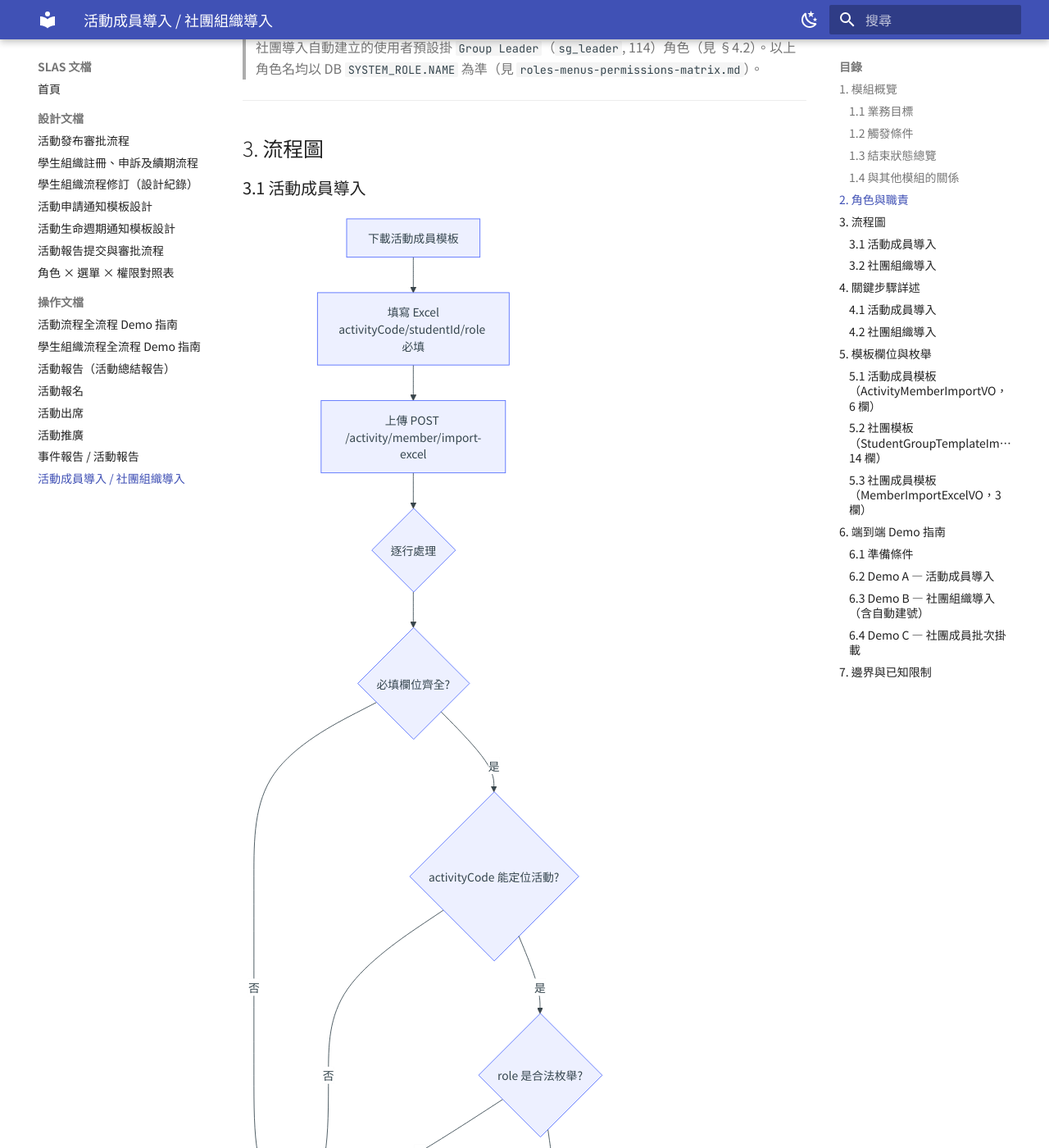
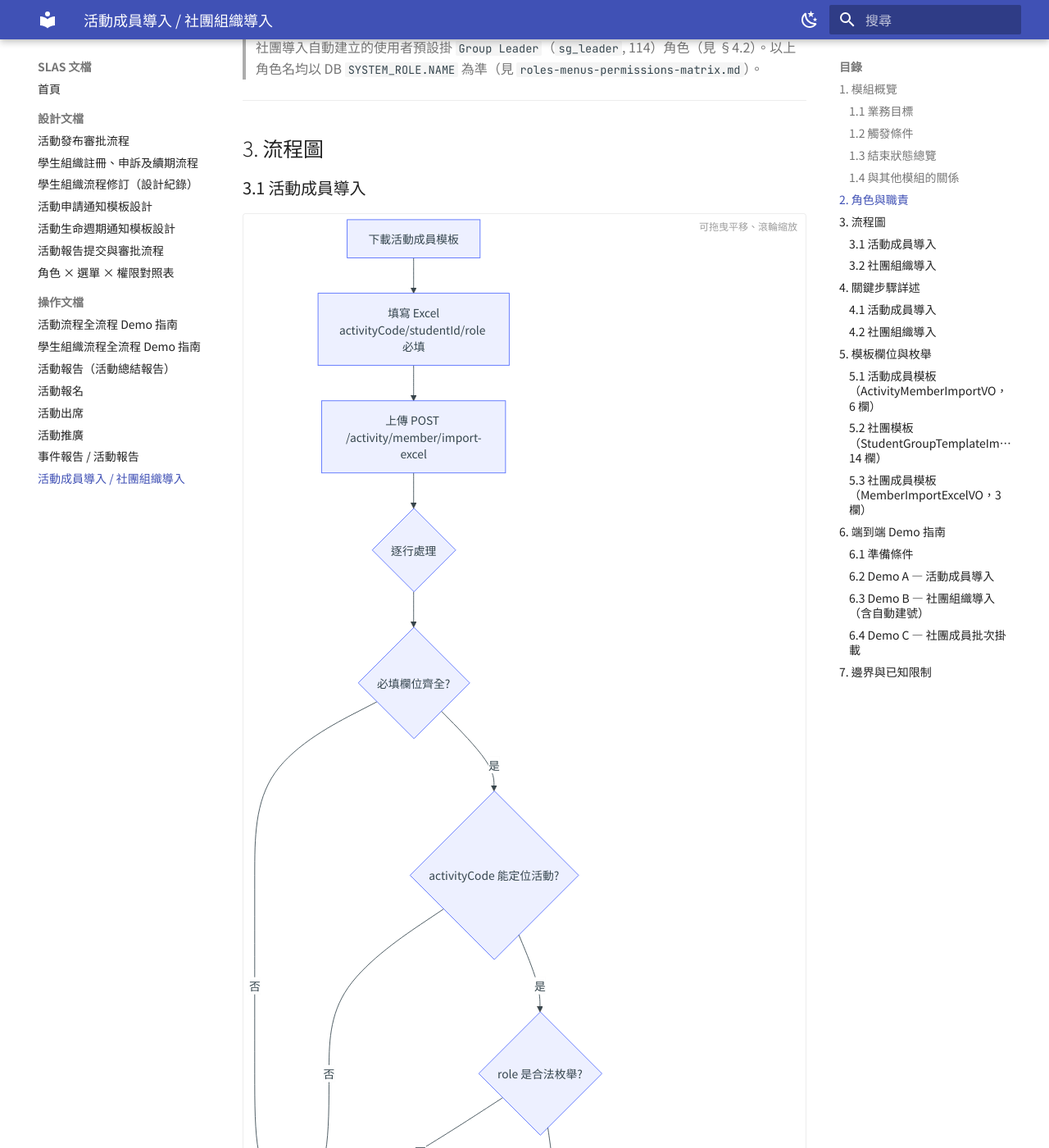
Before and after one commit to OneStar-Projects/SLAS-Docs, an MkDocs documentation site: the page built from docs/import-modules-guide.md, in a window 1280 px wide and 1400 px high, scrolled down 1890 px. Shown: the whole window at 82% size. Built offline with MkDocs 1.6.1 and Material for MkDocs 9.7.7, drawn with Linux system fonts in a browser that asks for light colours; comment, search, counter and statistics services are not loaded.

Commit message:
docs: make the Mermaid flowcharts zoomable and pannable
Material renders Mermaid as a static SVG, so large flowcharts were hard to
read compared with viewing the same .md on GitHub.

svg-pan-zoom is attached once mermaid.js has actually inserted the SVG,
which a MutationObserver waits for; document$ re-runs it after an instant
navigation so charts on the next page are handled too.

```diff
--- /dev/null
+++ b/docs/javascripts/mermaid-zoom.js
@@ -0,0 +1,64 @@
+/*
+ * 讓 Mermaid 流程圖可縮放／拖曳，對齊 GitHub 上檢視 .md 時的體驗。
+ *
+ * Material 的 Mermaid 是在瀏覽器端渲染的：建置產物裡只有 <div class="mermaid">，
+ * SVG 要等 mermaid.js 跑完才出現，所以不能在 DOMContentLoaded 直接抓。
+ * 這裡用 MutationObserver 等 SVG 真的插進來再初始化。
+ *
+ * document$ 是 Material 提供的 observable，navigation.instant 切頁時也會觸發，
+ * 否則換頁後新頁面的圖不會被處理。
+ */
+(function () {
+  var ZOOM_OPTS = {
+    zoomEnabled: true,
+    controlIconsEnabled: true,   // 右下角 +/-/reset 按鈕
+    fit: true,
+    center: true,
+    minZoom: 0.5,
+    maxZoom: 10,
+    zoomScaleSensitivity: 0.3
+  };
+
+  function enhance(svg) {
+    if (svg.dataset.zoomReady) return;        // 避免重複初始化
+    if (typeof svgPanZoom !== 'function') return;
+
+    // mermaid 產生的 SVG 預設 max-width 會讓 pan-zoom 量不到尺寸
+    svg.style.maxWidth = 'none';
+    svg.style.width = '100%';
+    if (!svg.style.height) svg.style.height = '70vh';
+
+    try {
+      svgPanZoom(svg, ZOOM_OPTS);
+      svg.dataset.zoomReady = '1';
+    } catch (e) {
+      /* 單張圖失敗不該影響整頁 */
+    }
+  }
+
+  function scan(root) {
+    (root || document).querySelectorAll('.mermaid > svg').forEach(enhance);
+  }
+
+  function watch() {
+    scan();
+
+    var blocks = document.querySelectorAll('.mermaid');
+    if (!blocks.length) return;
+
+    // 不用 :has()，舊瀏覽器不支援會讓整段失效；直接全部掛上，enhance 自己會去重
+    var obs = new MutationObserver(function () { scan(); });
+    blocks.forEach(function (el) {
+      obs.observe(el, { childList: true, subtree: true });
+    });
+    // 保險：mermaid 偶爾在 observer 掛上前就渲染完
+    setTimeout(scan, 1200);
+    setTimeout(function () { obs.disconnect(); }, 15000);
+  }
+
+  if (typeof document$ !== 'undefined') {
+    document$.subscribe(watch);        // Material：含 instant navigation
+  } else {
+    document.addEventListener('DOMContentLoaded', watch);
+  }
+})();
--- /dev/null
+++ b/docs/stylesheets/mermaid-zoom.css
@@ -0,0 +1,35 @@
+/* Mermaid 圖容器：給 pan-zoom 一個穩定的畫布，並提示可互動 */
+.mermaid {
+  position: relative;
+  border: 1px solid var(--md-default-fg-color--lightest);
+  border-radius: .2rem;
+  background: var(--md-default-bg-color);
+  overflow: hidden;
+  margin: 1em 0;
+}
+
+.mermaid > svg {
+  display: block;
+  cursor: grab;
+}
+
+.mermaid > svg:active {
+  cursor: grabbing;
+}
+
+/* svg-pan-zoom 的控制按鈕在深色模式下預設是黑的，會看不見 */
+[data-md-color-scheme="slate"] .mermaid #svg-pan-zoom-controls g {
+  fill: var(--md-default-fg-color--light);
+}
+
+/* 操作提示 */
+.mermaid::after {
+  content: "可拖曳平移、滾輪縮放";
+  position: absolute;
+  top: .3rem;
+  right: .5rem;
+  font-size: .6rem;
+  color: var(--md-default-fg-color--light);
+  pointer-events: none;
+  opacity: .7;
+}
--- a/mkdocs.yml
+++ b/mkdocs.yml
@@ -55,6 +55,14 @@ markdown_extensions:
           class: mermaid
           format: !!python/name:pymdownx.superfences.fence_code_format
 
+extra_javascript:
+  # 讓流程圖可縮放／拖曳（對齊 GitHub 檢視 .md 的體驗）
+  - https://cdn.jsdelivr.net/npm/svg-pan-zoom@3.6.2/dist/svg-pan-zoom.min.js
+  - javascripts/mermaid-zoom.js
+
+extra_css:
+  - stylesheets/mermaid-zoom.css
+
 plugins:
   - search:
       # 中文需要逐字切分，預設的空白分詞對中文無效
```
